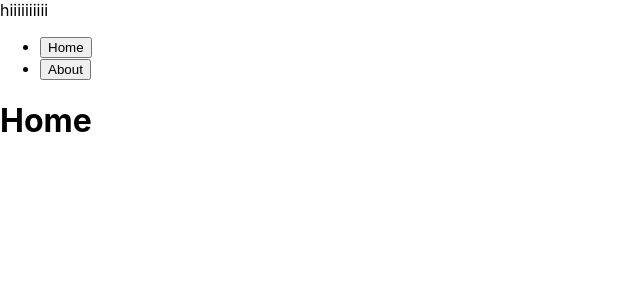
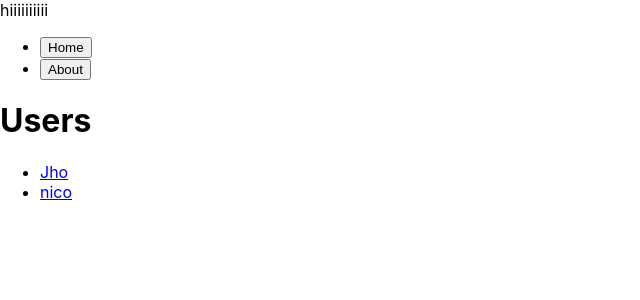
Before and after one commit to Jhoae/react-router-dom-6.4, a React (Create React App) app: page / in a window 1280 px wide. Shown: the top 300 px of the page, without its empty margins (0-640 px from the left). Built offline with nearby package versions, Linux system fonts and the light colour scheme.

Commit message:
useParams -dynamic parameter
:userId 처럼
dynamic parameter를 가질수 있음.

https://nomadcoders.co/react-masterclass/lectures/4042

```diff
--- a/src/Router.tsx
+++ b/src/Router.tsx
@@ -10,6 +10,7 @@
 import Header from './components/Header';
 import Root from './Root';
 import NotFound from './screens/NotFound';
+import User from './screens/users/User';
 
 const router = createBrowserRouter([
   {
@@ -24,6 +25,10 @@
         path: 'about',
         element: <About />,
       },
+      {
+        path: 'users/:userId',
+        element: <User />,
+      },
     ],
     errorElement: <NotFound />,
   },
--- /dev/null
+++ b/src/db.ts
@@ -0,0 +1,10 @@
+export const users = [
+  {
+    id: 1,
+    name: 'Jho',
+  },
+  {
+    id: 2, //
+    name: 'nico',
+  },
+];
--- a/src/screens/Home.tsx
+++ b/src/screens/Home.tsx
@@ -1,7 +1,20 @@
 import React from 'react';
+import { Link } from 'react-router-dom';
+import { users } from '../db';
 
 function Home() {
-  return <h1>Home</h1>;
+  return (
+    <div>
+      <h1>Users</h1>
+      <ul>
+        {users.map((user) => (
+          <li key={user.id}>
+            <Link to={`/users/${user.id}`}>{user.name}</Link>
+          </li>
+        ))}
+      </ul>
+    </div>
+  );
 }
 
 export default Home;
--- /dev/null
+++ b/src/screens/users/User.tsx
@@ -0,0 +1,19 @@
+import { useParams } from 'react-router-dom';
+import { users } from '../../db';
+
+function User() {
+  /*
+    const params = useParams();
+  const userId = params.userId;
+ ===
+  */
+  const { userId } = useParams();
+
+  return (
+    <h1>
+      User ID : {userId}. <br /> Name : {users[Number(userId) - 1].name}
+    </h1>
+  );
+}
+
+export default User;
```
